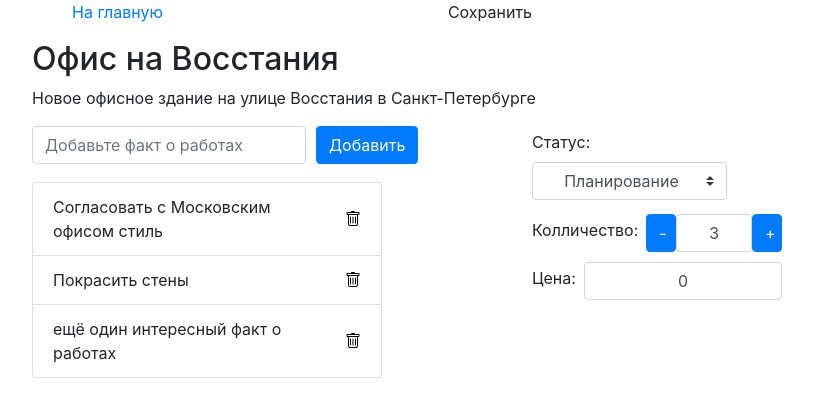
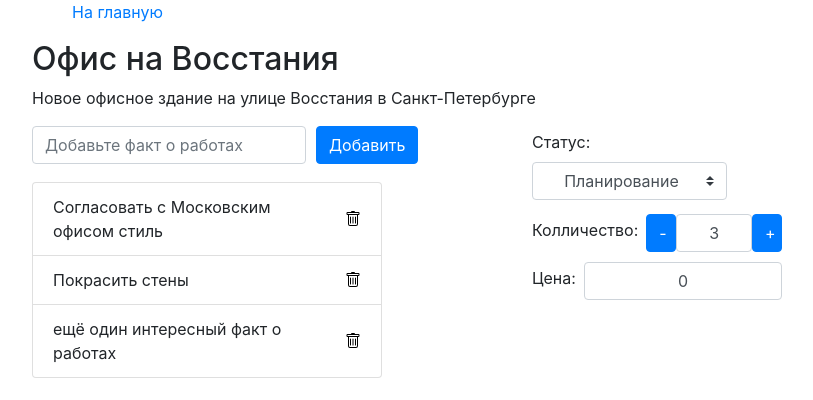
Before and after one commit to deim0707/sb-test, a React (Create React App) app: page /projects/1 in a window 1280 px wide. Shown: the top 400 px of the page, without its empty margins (233-1046 px from the left). Built offline with nearby package versions, Linux system fonts and the light colour scheme.

Commit message:
start develop Header

```diff
--- a/src/Components/ProjectDetails/HeaderDetails/HeaderDetails.tsx
+++ b/src/Components/ProjectDetails/HeaderDetails/HeaderDetails.tsx
@@ -23,7 +23,7 @@ const HeaderDetails:React.FC<Props> = ({id}) => {
             <ul>
                 <li><Link to={'/'}>На главную</Link></li>
                 {/*<li><Link to>Вперёд</Link></li>*/}
-                <li onClick={()=> nextProject()}>Сохранить</li>
+                {/*<li onClick={()=> nextProject()}>Сохранить</li>*/}
                 {/*<li>Отправить</li>*/}
                 {/*<li>Выйти</li>*/}
             </ul>
```
